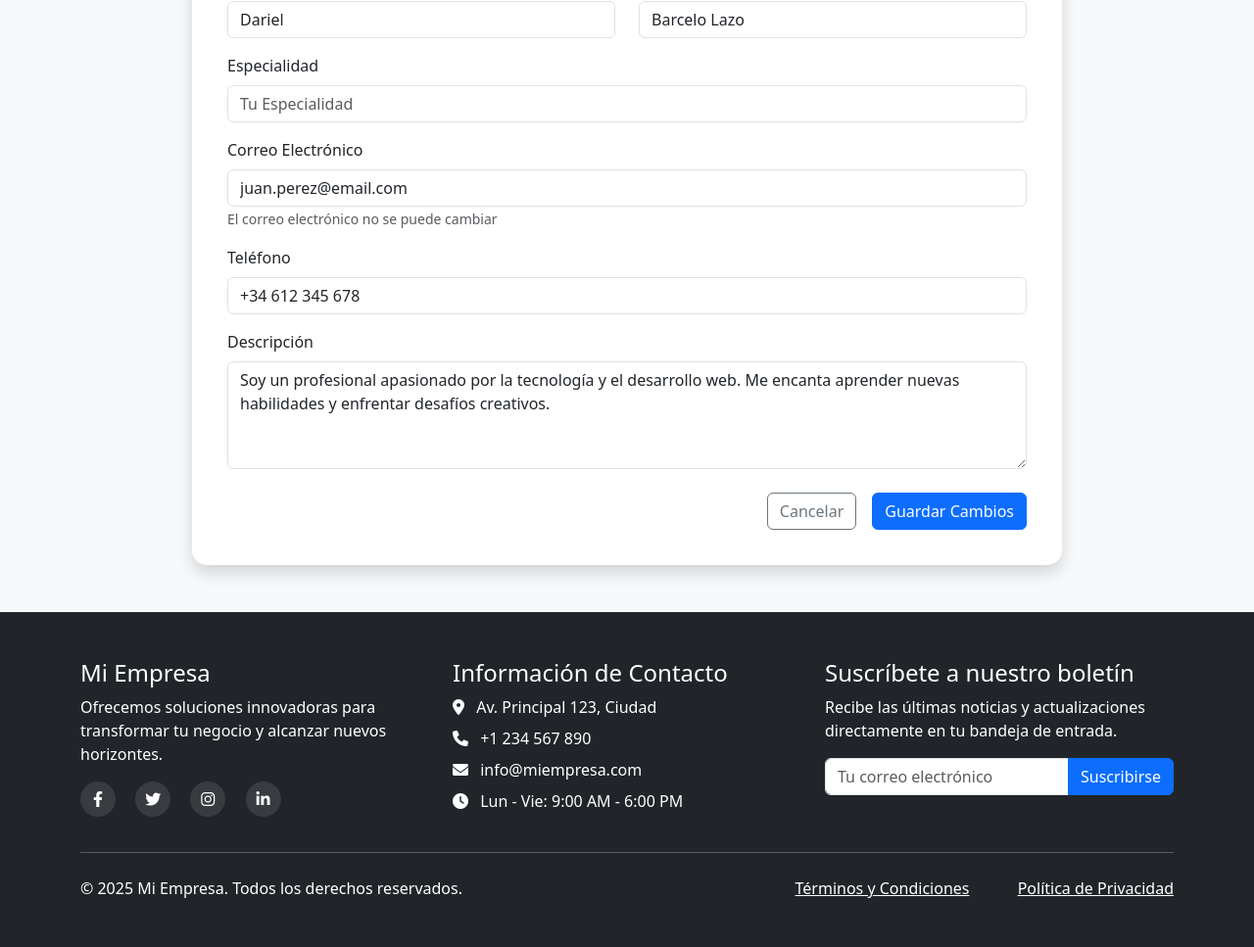
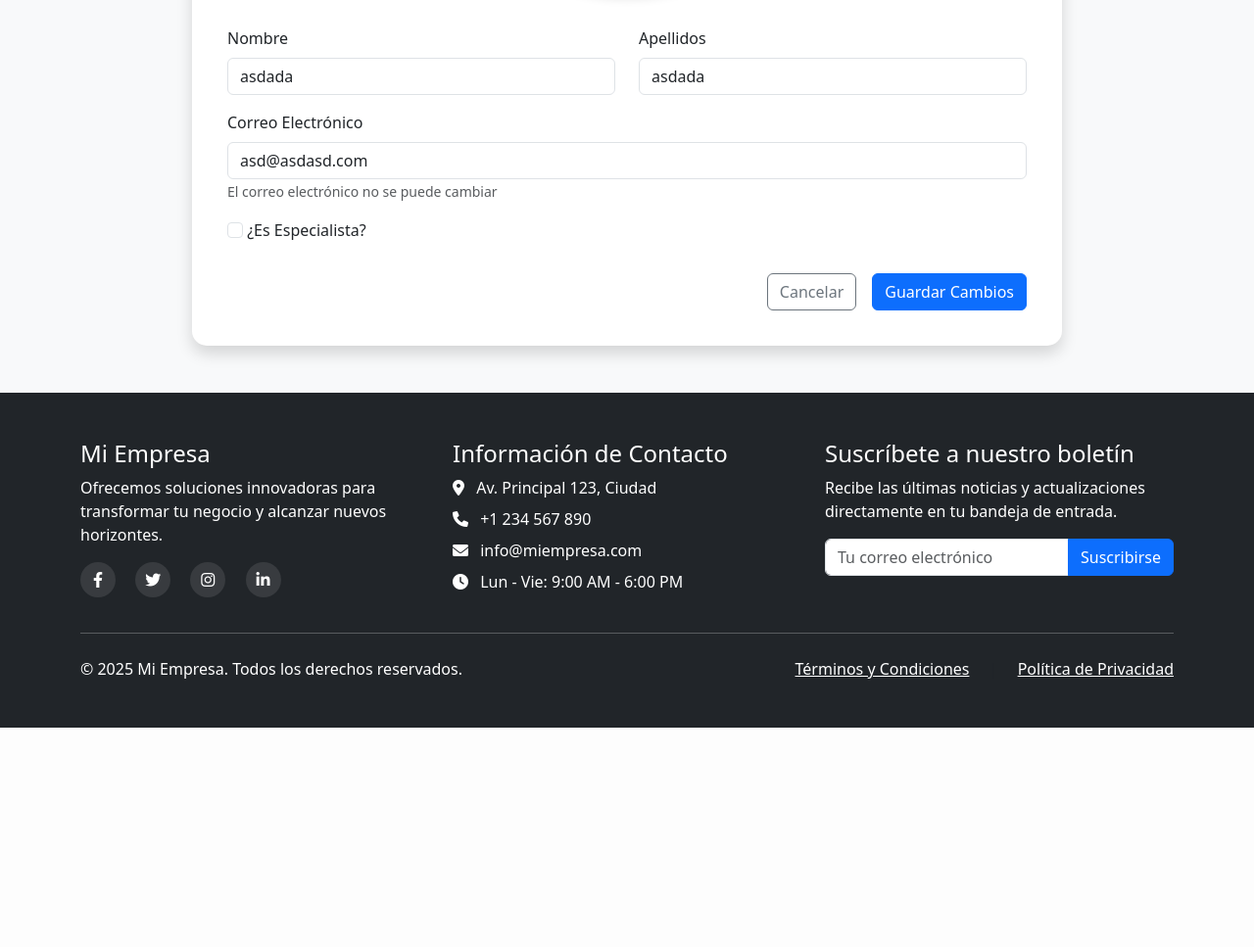
Before and after one commit to darielBL/CPS-WEB, a Django app: page /user/ in a window 1280 px wide. Shown: the part 625-1592 px from the top of the page at 98% size. After the commit the page ends 1368 px from the top, so only its background shows below. Run offline with Django 5.2, Linux system fonts and the light colour scheme; a user stored in the database is signed in.

Commit message:
Lista de cambios: 1-puse los datos opcionales en la parte de perfil de usuario. name del checkbox specCheck 2-modifique visualmente el dropdown de usuario 3-puse imagen de avatar por defecto 4-sincronice la seleccion de imagenes

```diff
--- a/main/static/css/perfil-styles.css
+++ b/main/static/css/perfil-styles.css
@@ -40,7 +40,6 @@
     width: 400px;
     height: 400px;
     margin-top: -90px !important;
-    margin-bottom: 50px;
     border-radius: 50%;
     object-fit: cover;
     border: 5px solid #fff;
@@ -51,6 +50,7 @@
     position: relative;
     left: 10px;
     bottom: 5px;
+    transform: translate(278px, -48px);
 }
 
 .avatar-edit-btn {
--- a/main/static/css/style.css
+++ b/main/static/css/style.css
@@ -17,15 +17,8 @@ body {
 
 .avatar {
   width: 60px;
-  margin-left: 30px;
-
-  &:hover {
-    scale: 1.5;
-    transition: 1s;
-  }
 
 }
-
 
 /* Sección Hero */
 .hero-section {
@@ -75,6 +68,7 @@ body {
   font-weight: 700;
   margin-bottom: 15px;
   position: relative;
+  font-size: 2.5rem;
 }
 
 /* Estilos para tarjetas de noticias */
@@ -127,3 +121,6 @@ body {
     min-height: 400px;
   }
 }
+.hidden{
+  display: none;
+}
--- a/main/static/js/perfil-script.js
+++ b/main/static/js/perfil-script.js
@@ -1,41 +1,32 @@
 // Script personalizado para la página de perfil de usuario
 
+
+
 document.addEventListener('DOMContentLoaded', function() {
-    // Manejar la carga de la imagen de perfil
     const avatarUpload = document.getElementById('avatarUpload');
+    const dropdownAvatar = document.getElementById('dropdownAvatar');
     const avatarImg = document.getElementById('avatarImg');
 
-    if (avatarUpload && avatarImg) {
+    if (avatarUpload) {
         avatarUpload.addEventListener('change', function() {
             const file = this.files[0];
             if (file) {
-                // Verificar que sea una imagen
-                if (!file.type.match('image.*')) {
-                    alert('Por favor, selecciona una imagen válida.');
-                    return;
-                }
-
-                // Verificar tamaño (máximo 5MB)
-                if (file.size > 5 * 1024 * 1024) {
-                    alert('La imagen es demasiado grande. El tamaño máximo es 5MB.');
-                    return;
-                }
-
-                // Mostrar la imagen seleccionada
                 const reader = new FileReader();
                 reader.onload = function(e) {
-                    avatarImg.src = e.target.result;
+                    // Actualiza ambos elementos de imagen
+                    dropdownAvatar.src = e.target.result; // Imagen en la navbar
+                    avatarImg.src = e.target.result; // Imagen en la vista de usuario
 
-                    // Aquí normalmente enviarías la imagen al servidor
-                    console.log('Nueva imagen de perfil seleccionada');
-
-                    // Mostrar notificación
-                    showNotification('Imagen de perfil actualizada correctamente');
+                    // Opcional: notificación de éxito
+                    console.log('Imagen actualizada en ambos lugares');
                 };
                 reader.readAsDataURL(file);
             }
         });
     }
+});
+
+
 
     // Manejar el envío del formulario de perfil
     const profileForm = document.getElementById('profileForm');
@@ -121,4 +112,3 @@ document.addEventListener('DOMContentLoaded', function() {
             profileCard.style.transform = 'translateY(0)';
         }, 200);
     }
-});
--- a/main/static/js/script.js
+++ b/main/static/js/script.js
@@ -110,6 +110,7 @@ document.addEventListener('DOMContentLoaded', function () {
     window.addEventListener('load', animateOnScroll);
     window.addEventListener('scroll', animateOnScroll);
 });
+//Activar o desactivar boton de registro si el check esta activado
 const termsCheck = document.getElementById('termsCheck');
 const submitButton = document.getElementById('submit-reg');
 
@@ -118,6 +119,8 @@ submitButton.disabled = !termsCheck.checked;
 termsCheck.addEventListener('change', function () {
     submitButton.disabled = !this.checked; // Activar o desactivar el botón
 });
+
+//Asegurarse que ambas contraseñas son iguales
 const password = document.getElementById('registerPassword');
 const confirmPassword = document.getElementById('confirmPassword');
 
@@ -134,3 +137,17 @@ const password = document.getElementById('registerPassword');
 // Escuchar cambios en ambos campos de contraseña
 password.addEventListener('input', validatePasswords);
 confirmPassword.addEventListener('input', validatePasswords);
+
+//Activar o desactivar datos opcionales si el check esta activado
+document.addEventListener('DOMContentLoaded', function() {
+    const specCheck = document.getElementById('specCheck');
+    const optionalData = document.getElementById('optional');
+
+    specCheck.addEventListener('change', function() {
+        if (specCheck.checked) {
+            optionalData.classList.remove('hidden');
+                } else {
+            optionalData.classList.add('hidden');
+        }
+    });
+});
--- a/main/templates/base.html
+++ b/main/templates/base.html
@@ -44,12 +44,15 @@
           <div class="d-flex" style="margin-left: 20px;">
             {% if not user.is_authenticated %}
               <button class="btn btn-primary" data-bs-toggle="modal" data-bs-target="#loginModal"><i class="fas fa-user"></i></button>
-        {% endif %}
+            {% else %}
           </div>
-
-      <div class="dropdown">
-        <a class="navbar-brand dropdown-toggle" href="#" id="userDropdown" role="button" data-bs-toggle="dropdown" aria-expanded="false"><img src="{% static 'res/avatar.png' %}" alt="Avatar Logo" class="rounded-pill avatar" /></a>
+            <div class="dropdown ">
+              <a class="navbar-brand " href="#" id="userDropdown" role="button" data-bs-toggle="dropdown" aria-expanded="false"  data-bs-toggle="tooltip" title="Opciones de usuario"><img src="{% static 'res/default-avatar' %}" alt="Avatar Logo" class="rounded-pill avatar" id="dropdownAvatar" /></a>
               <ul class="dropdown-menu dropdown-menu-end" aria-labelledby="userDropdown">
+                <li>
+                   <label for="currentUser" class="dropdown-item form-label">{{user.first_name}} {{user.last_name}} </label>
+                </li>
+                <hr >
                 <li>
                   <a class="dropdown-item" href="{% url 'user' %}">Administración de Usuario</a>
                 </li>
@@ -58,6 +61,7 @@
                 </li>
               </ul>
             </div>
+            {% endif %}
         </div>
       </div>
     </nav>
--- a/main/templates/user.html
+++ b/main/templates/user.html
@@ -1,9 +1,11 @@
 {% extends 'base.html' %}
 {% load static %}
 
-{% block title %}Página de Inicio{% endblock %}
+{% block title %}
+  Página de Inicio
+{% endblock %}
 {% block styles %}
-<link rel="stylesheet" href="{% static 'css/perfil-styles.css'%}">
+  <link rel="stylesheet" href="{% static 'css/perfil-styles.css' %}" />
 {% endblock %}
 {% block content %}
   <!-- Contenido Principal - Perfil de Usuario -->
@@ -11,7 +13,7 @@
     <div class="container">
       <div class="row justify-content-center">
         <div class="col-12 text-center mb-4">
-                <h2 class="section-title">Mi Perfil</h2>
+          <h2 class="section-title" style="margin-top: 1.5rem;">Mi Perfil</h2>
           <div class="divider mx-auto"></div>
         </div>
         <div class="col-md-8 col-lg-6 profile-card-cont">
@@ -20,56 +22,51 @@
               <!-- Avatar con opción de editar -->
               <div class="avatar-wrapper">
                 <div class="avatar-container">
-                                <img src="{% static '/res/avatar.png'%}" alt="Foto de perfil" class="avatar-img" id="avatarImg">
-                                <!-- <div class="avatar-edit">
-                                        <label for="avatarUpload" class="avatar-edit-btn">
-                                            <i class="fas fa-camera"></i>
-                                        </label>
-                                        <input type="file" id="avatarUpload" accept="image/*" class="d-none">
-                                    </div> -->
+                  <img src="{% static '/res/default-avatar' %}" alt="Foto de perfil" class="avatar-img" id="avatarImg" />
+                  <div class="avatar-edit">
+                    <label for="avatarUpload" class="avatar-edit-btn"><i class="fas fa-camera"></i></label>
+                    <input type="file" id="avatarUpload" accept="image/*" class="d-none" />
+                  </div>
                 </div>
               </div>
 
               <!-- Formulario de perfil -->
-                        <form id="profileForm" class="mt-4">
+              <form id="profileForm" class="mt-5">
                 <div class="row">
                   <div class="col-md-6 mb-3">
                     <label for="firstName" class="form-label">Nombre</label>
-                                    <input type="text" class="form-control" id="firstName" placeholder="Tu nombre"
-                                        value="Dariel ">
+                    <input type="text" class="form-control" id="firstName" placeholder="Tu nombre" value="{{ user.first_name }} " />
                   </div>
                   <div class="col-md-6 mb-3">
                     <label for="lastName" class="form-label">Apellidos</label>
-                                    <input type="text" class="form-control" id="lastName" placeholder="Tus apellidos"
-                                        value="Barcelo Lazo">
+                    <input type="text" class="form-control" id="lastName" placeholder="Tus apellidos" value="{{ user.last_name }}" />
                   </div>
                 </div>
 
                 <div class="mb-3">
-                                <label for="location" class="form-label">Especialidad</label>
-                                <input type="text" class="form-control" id="specialization"
-                                    placeholder="Tu Especialidad" value="">
+                  <label for="email" class="form-label">Correo Electrónico</label>
+                  <input type="email" class="form-control" id="email" placeholder="tu@email.com" value="{{ user.email }}" readonly />
+                  <small class="text-muted">El correo electrónico no se puede cambiar</small>
                 </div>
 
+                <input type="checkbox" class="form-check-input" id="specCheck" name="specCheck" />
+                <label for="location" class="form-label">¿Es Especialista?</label>
+
+                <div id="optional" class="hidden">
                   <div class="mb-3">
-                                <label for="email" class="form-label">Correo Electrónico</label>
-                                <input type="email" class="form-control" id="email" placeholder="tu@email.com"
-                                    value="juan.perez@email.com" readonly>
-                                <small class="text-muted">El correo electrónico no se puede cambiar</small>
+                    <input type="text" class="form-control" id="specialization" placeholder="Tu Especialidad" value="" />
                   </div>
 
                   <div class="mb-3">
                     <label for="phone" class="form-label">Teléfono</label>
-                                <input type="tel" class="form-control" id="phone" placeholder="Tu número de teléfono"
-                                    value="+34 612 345 678">
+                    <input type="tel" class="form-control" id="phone" placeholder="Tu número de teléfono" value="+34 612 345 678" />
                   </div>
 
                   <div class="mb-3">
                     <label for="description" class="form-label">Descripción</label>
-                                <textarea class="form-control" id="description" rows="4"
-                                    placeholder="Cuéntanos sobre ti...">Soy un profesional apasionado por la tecnología y el desarrollo web. Me encanta aprender nuevas habilidades y enfrentar desafíos creativos.</textarea>
+                    <textarea class="form-control" id="description" rows="4" placeholder="Cuéntanos sobre ti...">Soy un profesional apasionado por la tecnología y el desarrollo web. Me encanta aprender nuevas habilidades y enfrentar desafíos creativos.</textarea>
                   </div>
-
+                </div>
                 <div class="d-grid gap-2 d-md-flex justify-content-md-end mt-4">
                   <button type="button" class="btn btn-outline-secondary me-md-2">Cancelar</button>
                   <button type="submit" class="btn btn-primary">Guardar Cambios</button>
@@ -81,9 +78,7 @@
       </div>
     </div>
   </section>
-
-
 {% endblock %}
 {% block extra_js %}
-<script src="{% static 'js/perfil-script.js'%}"></script>
+  <script src="{% static 'js/perfil-script.js' %}"></script>
 {% endblock %}
--- a/main/views.py
+++ b/main/views.py
@@ -5,6 +5,7 @@ from django.contrib.auth.models import User
 from django.contrib.auth.decorators import login_required
 from django.contrib.auth import authenticate, login,logout
 from django.contrib import messages
+from django.http import HttpResponse
 
 def view_ppal(request):
   return render(request, 'index.html')
@@ -30,27 +31,27 @@ def register(request):
 
   return render(request, 'index.html')
 
+
 def login_view(request):
+    if request.method == 'POST':
+       username = request.POST['username']
+       password = request.POST['password']
 
-  if request.method == 'POST':
-      username = request.POST['username']
-      password = request.POST['password']
-      user = authenticate(request, username=username, password=password)
-      if user is not None:
-          login(request, user)
-          messages.success(request, 'Has iniciado sesión exitosamente.')
-          return redirect('user.html')
+       user = User.objects.get(username=username)
 
-      else:
-          return render(request, 'index.html', { 'message': 'Credenciales inválidas'})
-
-  return render(request, 'index.html')
+       if (password,user.password):
+           login(request,user)
+           return redirect(to='main')
+       else:
+           return HttpResponse('Contraseña incorrecta')
+    else:
+        return render(request,'registration/login.html' )
 
 @login_required
 def logout_view(request):
   logout(request)
   return render(request, 'index.html')
 
-@login_required
+# @login_required
 def view_userpage(request):
   return render(request, 'user.html')
```
Also changed, not shown: db.sqlite3, 1 other file. Lines whose indentation alone changed are shown as unchanged.
